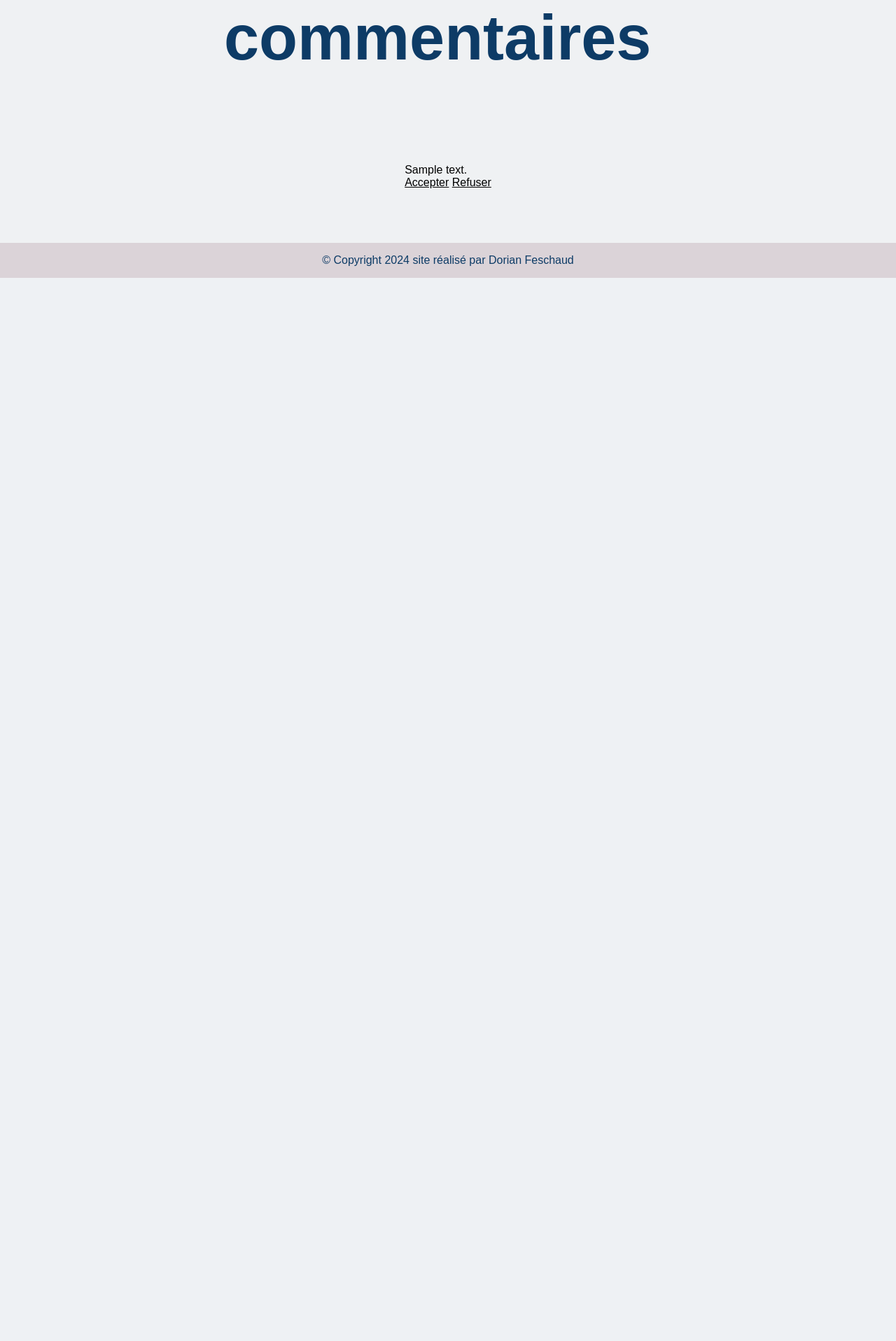
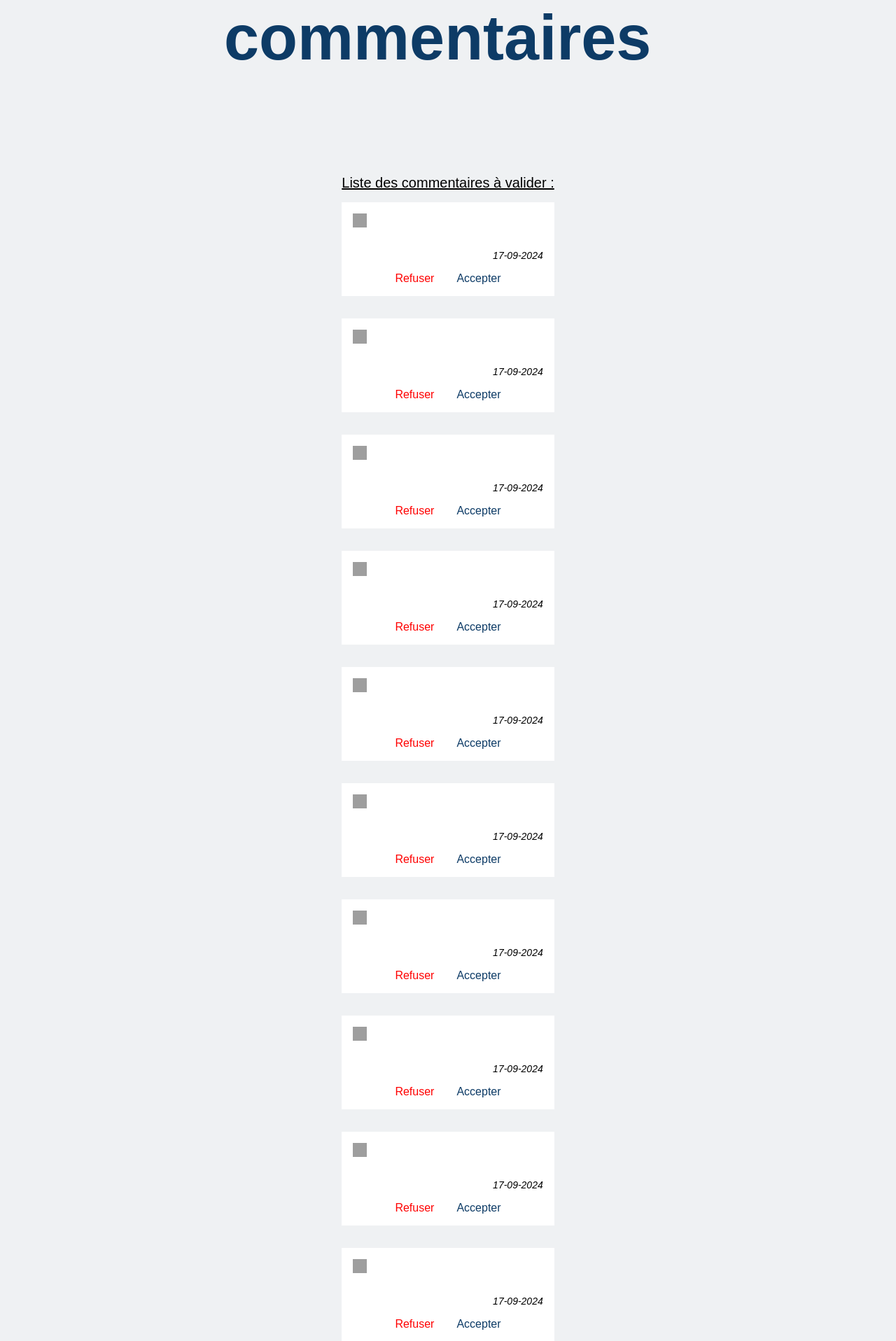
Before and after one commit to Dorian-Feschaud/Projet-5_Blog, a PHP site: the page made by templates/comment/commentsAdmin.html.twig in a window 1280 px wide. Shown: the part 403-2319 px from the top of the page at 70% size. Before the commit the page ends 800 px from the top, so only its background shows below. Run offline with PHP 8.4, Linux system fonts and the light colour scheme; tables that the repository leaves empty hold one stand-in row (values such as "Sample post"); the template is opened without the code that fills it: most values are stand-ins (such as "Sample title", 1, 10 or a date in 2020); some libraries are stand-ins or nearby versions; grey boxes are pictures that could not be loaded.

Commit message:
comment style #5

```diff
--- a/css/post.css
+++ b/css/post.css
@@ -110,3 +110,16 @@
     font-style: italic;
     text-align: end;
 }
+
+.comment-options {
+    width: 100%;
+    display: flex;
+    justify-content: center;
+    gap: 2rem;
+}
+
+.comment-title {
+    font-size: 20px;
+    text-decoration: underline;
+    margin: 1rem 0;
+}
--- a/templates/comment/commentsAdmin.html.twig
+++ b/templates/comment/commentsAdmin.html.twig
@@ -9,11 +9,23 @@
     </section>
     <section>
         {% if comments|length > 0 %}
-            {% for comment in comments %}
-            <p>{{ comment.message }}</p>
-            <a href="/blog/posts/{{ post.id }}/comments/{{ comment.id }}/valid_comment">Accepter</a>
-            <a href="/blog/posts/{{ post.id }}/comments/{{ comment.id }}/refuse_comment">Refuser</a>
-        {% endfor %}
+            <p class="comment-title">Liste des commentaires à valider :</p>
+            <div class="comments-container">
+                {% for i in 0..comments|length - 1 %}
+                    <div class="comment-item">
+                        <div class="comment-user">
+                            <img class="comment-user-image" src="/blog/{{ comments_authors[i].image }}" alt="user-image"/>
+                            <p class="comment-user-name">{{ comments_authors[i].lastname }} {{comments_authors[i].firstname }}</p>
+                        </div>
+                        <p>{{ comments[i].message }}</p>
+                        <p class="comment-date">{{ comments[i].createdAt|date('d-m-Y') }}</p>
+                        <div class="comment-options">
+                            <a class="refuse" href="/blog/posts/{{ post.id }}/comments/{{ comments[i].id }}/refuse_comment">Refuser</a>
+                            <a class="accept" href="/blog/posts/{{ post.id }}/comments/{{ comments[i].id }}/valid_comment">Accepter</a>
+                        </div>
+                    </div>
+                {% endfor %}
+                </div>
         {% else %}
             <p>Aucun commentaire à valider pour le moment<p>
         {% endif %}
```
